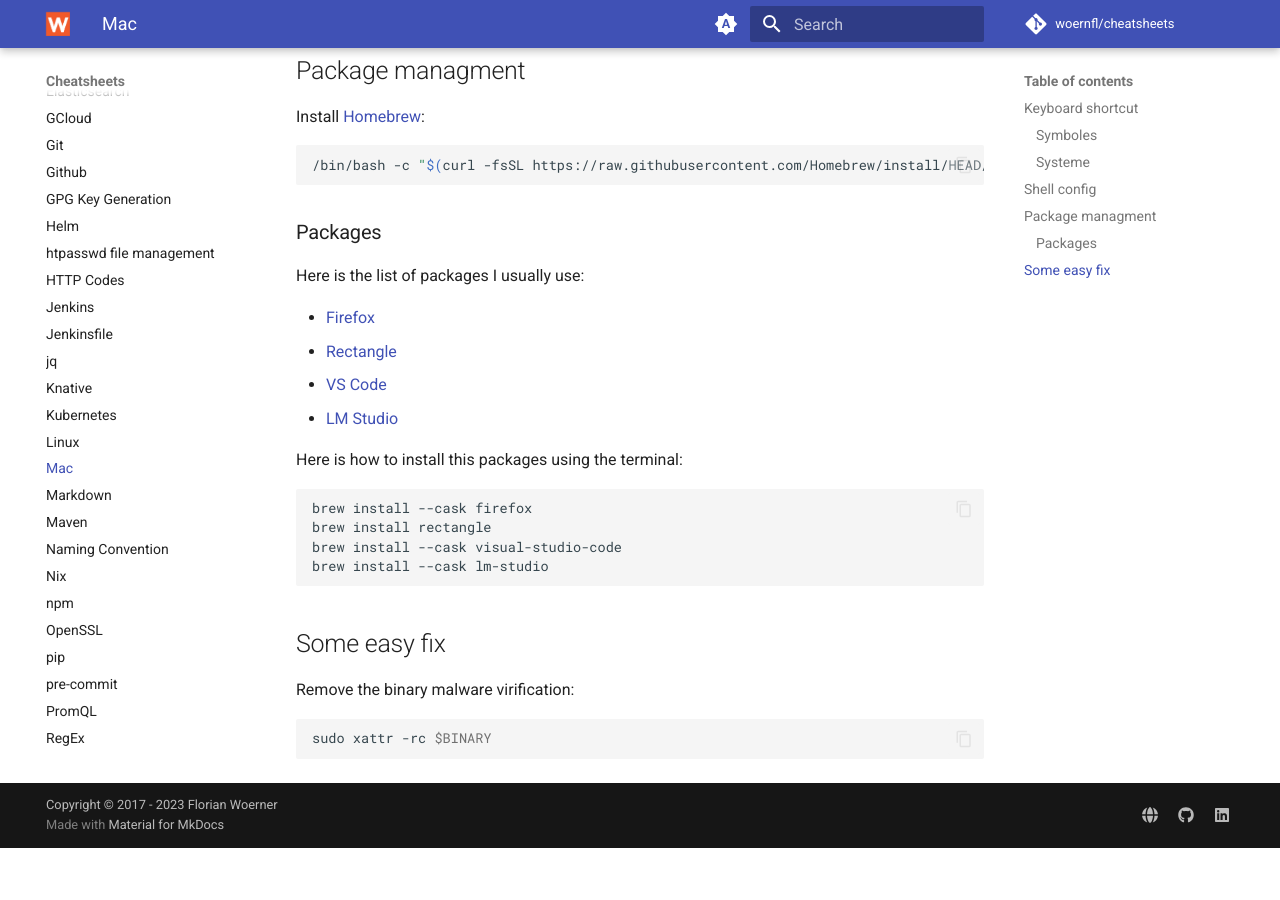
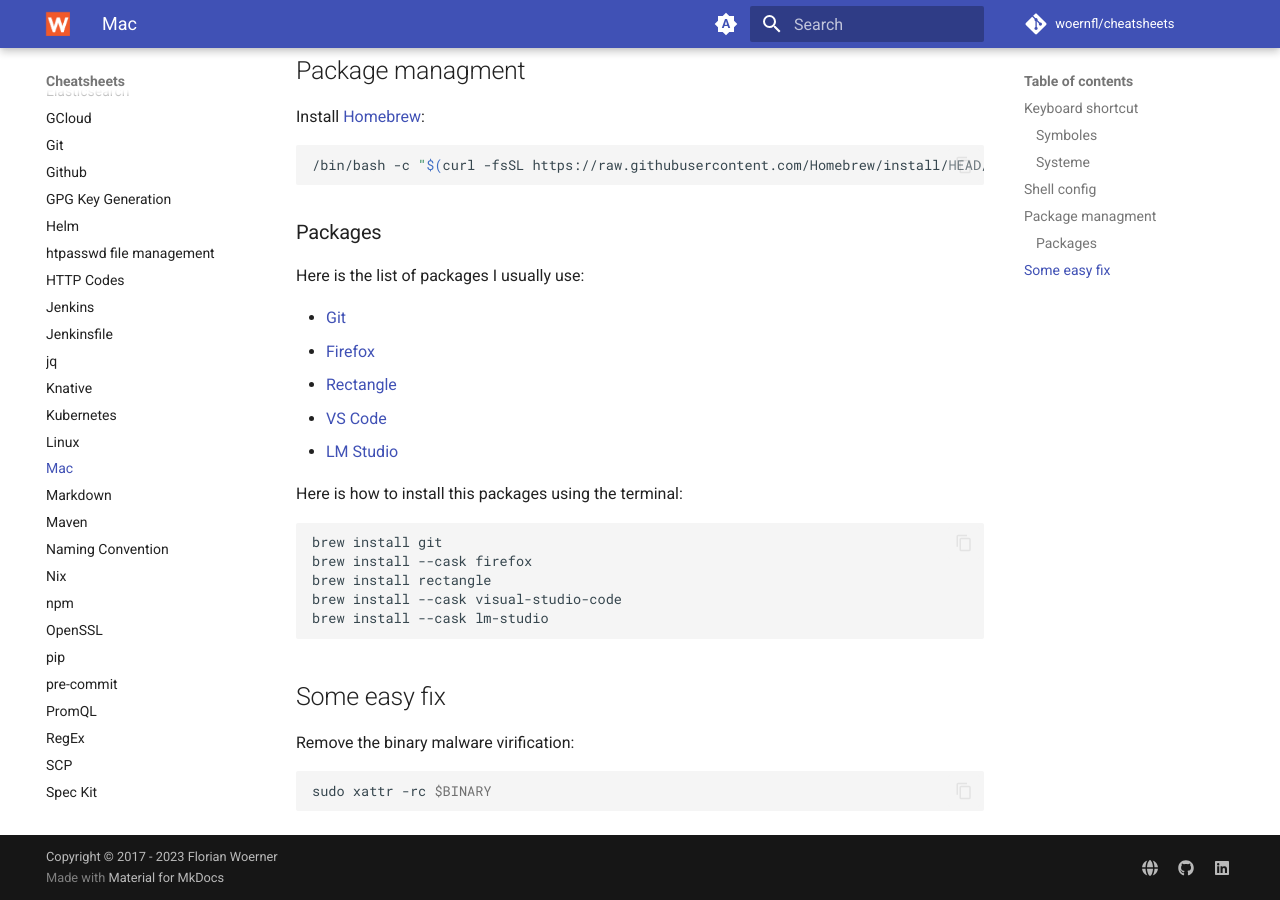
Before and after one commit to woernfl/cheatsheets, an MkDocs documentation site: the page built from docs/mac.md, in a window 1280 px wide and 900 px high, scrolled down 1334 px. Built offline with MkDocs 1.6.1 and Material for MkDocs 9.7.7, drawn with Linux system fonts in a browser that asks for light colours; comment, search, counter and statistics services are not loaded; before the commit the page ends 2182 px from its top, so only the background shows below that.

Commit message:
Update mac.md with package installation instructions (#305)
Added installation instructions for commonly used packages.

````diff
--- a/docs/mac.md
+++ b/docs/mac.md
@@ -55,6 +55,7 @@
 
 Here is the list of packages I usually use:
 
+- [Git](https://git-scm.com/)
 - [Firefox](https://www.firefox.com)
 - [Rectangle](https://github.com/rxhanson/Rectangle)
 - [VS Code](https://code.visualstudio.com/)
@@ -63,6 +64,7 @@
 Here is how to install this packages using the terminal:
 
 ```
+brew install git
 brew install --cask firefox
 brew install rectangle
 brew install --cask visual-studio-code
````
